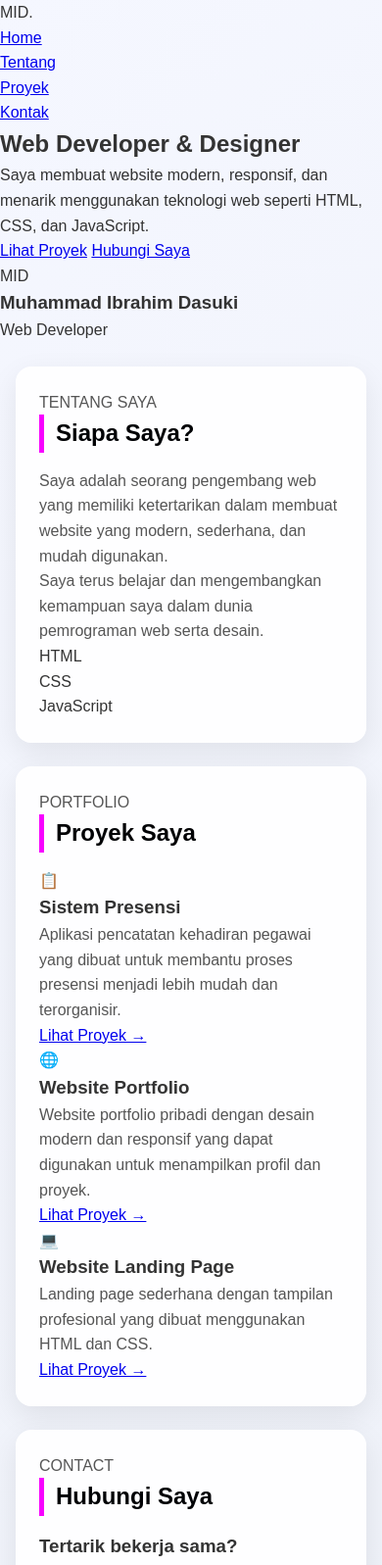
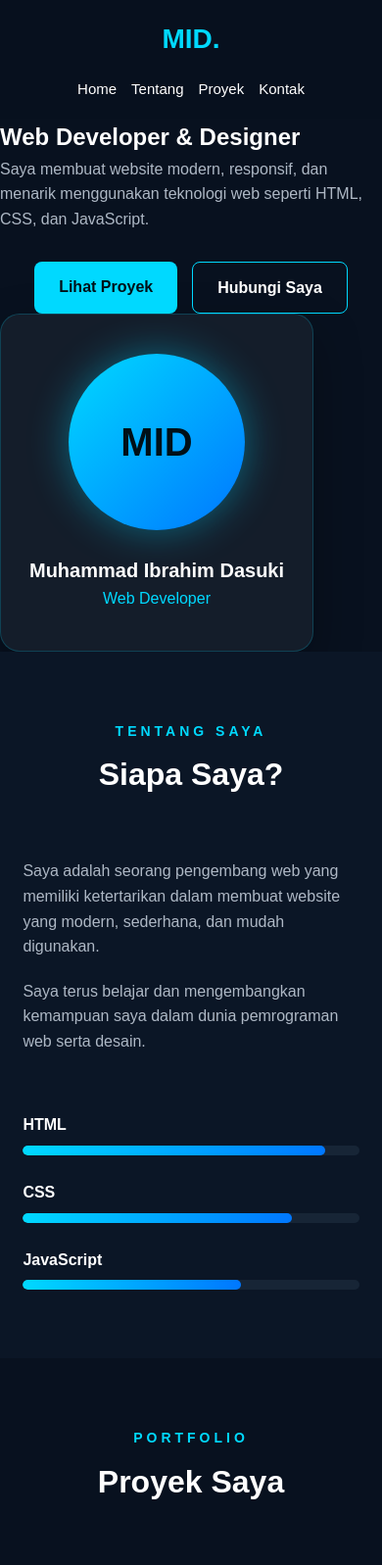
Before and after one commit to baimwong7978-droid/PORTOFOLIO, a plain HTML site: page index.html in a window 390 px wide. Shown: the top 1597 px of the page at 98% size. Drawn offline with Linux system fonts and the light colour scheme.

Commit message:
Revamp CSS styles and structure
Refactor CSS styles for improved layout and responsiveness.

```diff
--- a/style.css
+++ b/style.css
@@ -1,161 +1,521 @@
 /* =========================
-   RESET & GLOBAL
+   RESET
 ========================= */
+
 * {
     margin: 0;
     padding: 0;
     box-sizing: border-box;
+    scroll-behavior: smooth;
 }
 
 body {
-    font-family: Arial, sans-serif;
+    font-family: Arial, Helvetica, sans-serif;
+    background: #08111f;
+    color: white;
     line-height: 1.6;
-    color: #333;
-    background: linear-gradient(135deg, #f5f7ff, #eef1f8);
 }
 
+
 /* =========================
-   HEADER / HERO
+   NAVBAR
 ========================= */
-header {
-    background: linear-gradient(135deg, #280069, #5e008a52);
-    color: rgb(255, 255, 255);
-    padding: 5rem 2rem;
-    text-align: center;
-    position: relative;
-    overflow: hidden;
+
+nav {
+    position: fixed;
+    top: 0;
+    left: 0;
+
+    width: 100%;
+
+    display: flex;
+    justify-content: space-between;
+    align-items: center;
+
+    padding: 20px 8%;
+
+    background: rgba(8, 17, 31, 0.9);
+    backdrop-filter: blur(10px);
+
+    z-index: 1000;
 }
 
-/* Efek lingkaran dekorasi */
-header::before {
-    content: "";
-    position: absolute;
-    width: 250px;
-    height: 250px;
-    background: rgb(38, 0, 87);
-    border-radius: 50%;
-    top: -100px;
-    left: -80px;
+.logo {
+    font-size: 28px;
+    font-weight: bold;
+    color: #00d9ff;
 }
 
-header::after {
-    content: "";
-    position: absolute;
-    width: 300px;
-    height: 300px;
-    background: rgba(255, 255, 255, 0.08);
-    border-radius: 50%;
-    bottom: -150px;
-    right: -100px;
+nav ul {
+    display: flex;
+    gap: 30px;
+    list-style: none;
 }
 
-header h1 {
-    font-size: 2.8rem;
-    margin-bottom: 1rem;
-    position: relative;
-    z-index: 1;
+nav ul li a {
+    color: white;
+    text-decoration: none;
+    font-size: 15px;
+
+    transition: 0.3s;
 }
 
-header p {
-    font-size: 1.1rem;
-    color: #cfd8e3;
-    position: relative;
-    z-index: 1;
+nav ul li a:hover {
+    color: #00d9ff;
 }
+
+
+/* =========================
+   HERO
+========================= */
+
+header {
+    min-height: 100vh;
+
+    display: flex;
+    justify-content: space-between;
+    align-items: center;
+
+    padding: 120px 10% 80px;
+
+    background:
+        radial-gradient(
+            circle at 80% 30%,
+            rgba(0, 217, 255, 0.15),
+            transparent 30%
+        );
+}
+
+.hero-text {
+    max-width: 650px;
+}
+
+.hello {
+    color: #00d9ff;
+    font-weight: bold;
+    letter-spacing: 4px;
+    margin-bottom: 15px;
+}
+
+.hero-text h1 {
+    font-size: clamp(40px, 6vw, 75px);
+    line-height: 1.1;
+    margin-bottom: 15px;
+}
+
+.hero-text h1 span {
+    color: #00d9ff;
+}
+
+.hero-text h2 {
+    color: #aebdce;
+    font-size: 25px;
+    margin-bottom: 20px;
+}
+
+.description {
+    color: #aeb8c5;
+    max-width: 580px;
+    margin-bottom: 30px;
+}
+
+.buttons {
+    display: flex;
+    gap: 15px;
+    flex-wrap: wrap;
+}
+
+.btn,
+.btn-outline {
+    display: inline-block;
+
+    padding: 13px 25px;
+
+    border-radius: 8px;
+
+    text-decoration: none;
+    font-weight: bold;
+
+    transition: 0.3s;
+}
+
+.btn {
+    color: #001018;
+    background: #00d9ff;
+}
+
+.btn:hover {
+    transform: translateY(-3px);
+    box-shadow: 0 10px 30px rgba(0, 217, 255, 0.3);
+}
+
+.btn-outline {
+    color: white;
+    border: 1px solid #00d9ff;
+}
+
+.btn-outline:hover {
+    background: #00d9ff;
+    color: #001018;
+}
+
+
+/* =========================
+   PROFILE CARD
+========================= */
+
+.hero-card {
+    width: 320px;
+
+    padding: 40px 25px;
+
+    text-align: center;
+
+    background: rgba(255, 255, 255, 0.05);
+
+    border: 1px solid rgba(0, 217, 255, 0.2);
+
+    border-radius: 20px;
+
+    box-shadow: 0 20px 50px rgba(0, 0, 0, 0.3);
+}
+
+.profile-circle {
+    width: 180px;
+    height: 180px;
+
+    margin: auto;
+    margin-bottom: 25px;
+
+    display: flex;
+    justify-content: center;
+    align-items: center;
+
+    border-radius: 50%;
+
+    font-size: 40px;
+    font-weight: bold;
+
+    color: #001018;
+
+    background: linear-gradient(
+        135deg,
+        #00d9ff,
+        #0077ff
+    );
+
+    box-shadow:
+        0 0 40px rgba(0, 217, 255, 0.4);
+}
+
+.hero-card h3 {
+    font-size: 20px;
+}
+
+.hero-card p {
+    color: #00d9ff;
+}
+
 
 /* =========================
    SECTION
 ========================= */
+
 section {
-    max-width: 850px;
-    margin: 2.5rem auto;
-    padding: 2rem;
-    background: rgba(255, 255, 255, 0.95);
-    border-radius: 16px;
-    box-shadow: 0 10px 30px rgba(0, 0, 0, 0.08);
-    transition: 0.3s ease;
+    padding: 100px 10%;
 }
 
-/* Efek ketika mouse diarahkan */
-section:hover {
-    transform: translateY(-5px);
-    box-shadow: 0 15px 35px rgba(0, 0, 0, 0.12);
+.section-title {
+    text-align: center;
+    margin-bottom: 60px;
 }
 
-section h2 {
-    color: #000205;
-    font-size: 1.8rem;
-    margin-bottom: 1rem;
-    border-left: 5px solid #f700ff;
-    padding-left: 12px;
+.section-title p {
+    color: #00d9ff;
+    font-size: 14px;
+    letter-spacing: 4px;
+    font-weight: bold;
 }
 
-section p {
-    color: #555;
+.section-title h2 {
+    font-size: 40px;
+    margin-top: 8px;
 }
+
+
+/* =========================
+   ABOUT
+========================= */
+
+#about {
+    background: #0b1626;
+}
+
+.about-content {
+    display: grid;
+
+    grid-template-columns: 1fr 1fr;
+
+    gap: 60px;
+
+    max-width: 1000px;
+
+    margin: auto;
+}
+
+.about-text p {
+    color: #aeb8c5;
+    margin-bottom: 20px;
+}
+
+
+/* =========================
+   SKILLS
+========================= */
+
+.skills {
+    display: flex;
+    flex-direction: column;
+    gap: 25px;
+}
+
+.skill span {
+    display: block;
+    margin-bottom: 8px;
+    font-weight: bold;
+}
+
+.progress {
+    width: 100%;
+    height: 10px;
+
+    background: #172536;
+
+    border-radius: 10px;
+
+    overflow: hidden;
+}
+
+.progress-bar {
+    height: 100%;
+
+    border-radius: 10px;
+
+    background: linear-gradient(
+        90deg,
+        #00d9ff,
+        #0077ff
+    );
+}
+
+.html {
+    width: 90%;
+}
+
+.css {
+    width: 80%;
+}
+
+.js {
+    width: 65%;
+}
+
 
 /* =========================
    PROJECT
 ========================= */
-#projects ul {
-    padding-left: 1.5rem;
+
+.project-container {
+    display: grid;
+
+    grid-template-columns:
+        repeat(3, 1fr);
+
+    gap: 25px;
+
+    max-width: 1100px;
+
+    margin: auto;
 }
 
-#projects li {
-    margin-bottom: 1rem;
-    padding: 1rem;
-    background: #ffffff;
-    border-radius: 10px;
-    transition: 0.3s ease;
+.project-card {
+    padding: 30px;
+
+    background: #0e1b2d;
+
+    border: 1px solid #1c3148;
+
+    border-radius: 15px;
+
+    transition: 0.3s;
 }
 
-#projects li:hover {
-    background: #fafafa52;
-    transform: translateX(8px);
+.project-card:hover {
+    transform: translateY(-10px);
+
+    border-color: #00d9ff;
+
+    box-shadow:
+        0 15px 40px rgba(0, 217, 255, 0.12);
 }
 
-#projects strong {
-    color: #000000;
+.project-icon {
+    font-size: 40px;
+
+    margin-bottom: 20px;
 }
+
+.project-card h3 {
+    font-size: 22px;
+    margin-bottom: 12px;
+}
+
+.project-card p {
+    color: #9eacbb;
+
+    margin-bottom: 20px;
+}
+
+.project-card a {
+    color: #00d9ff;
+
+    text-decoration: none;
+
+    font-weight: bold;
+}
+
+
+/* =========================
+   CONTACT
+========================= */
+
+#contact {
+    background: #0b1626;
+}
+
+.contact-box {
+    max-width: 700px;
+
+    margin: auto;
+
+    padding: 50px;
+
+    text-align: center;
+
+    background: #0e1b2d;
+
+    border-radius: 20px;
+
+    border: 1px solid #1c3148;
+}
+
+.contact-box h3 {
+    font-size: 30px;
+    margin-bottom: 15px;
+}
+
+.contact-box p {
+    color: #aeb8c5;
+
+    margin-bottom: 30px;
+}
+
 
 /* =========================
    FOOTER
 ========================= */
+
 footer {
+    padding: 25px;
+
     text-align: center;
-    padding: 1.5rem;
-    margin-top: 3rem;
-    background: #3d00ad;
-    color: #cfd8e3;
+
+    color: #7e8c9c;
+
+    background: #050b13;
+
+    font-size: 14px;
 }
 
-footer p {
-    font-size: 0.9rem;
+
+/* =========================
+   RESPONSIVE
+========================= */
+
+@media (max-width: 850px) {
+
+    nav {
+        padding: 18px 5%;
+    }
+
+    nav ul {
+        gap: 15px;
+    }
+
+    header {
+        flex-direction: column;
+
+        text-align: center;
+
+        gap: 50px;
+
+        padding: 130px 5% 80px;
+    }
+
+    .description {
+        margin-left: auto;
+        margin-right: auto;
+    }
+
+    .buttons {
+        justify-content: center;
+    }
+
+    .about-content {
+        grid-template-columns: 1fr;
+
+        gap: 40px;
+    }
+
+    .project-container {
+        grid-template-columns: 1fr;
+    }
 }
 
-/* =========================
-   RESPONSIVE / HP
-========================= */
-@media (max-width: 600px) {
+
+@media (max-width: 550px) {
+
+    nav {
+        position: relative;
+
+        flex-direction: column;
+
+        gap: 15px;
+    }
+
+    nav ul {
+        flex-wrap: wrap;
+        justify-content: center;
+    }
 
     header {
-        padding: 4rem 1.5rem;
+        padding-top: 70px;
     }
 
-    header h1 {
-        font-size: 2rem;
-    }
-
-    header p {
-        font-size: 1rem;
+    .hero-card {
+        width: 100%;
+        max-width: 320px;
     }
 
     section {
-        margin: 1.5rem 1rem;
-        padding: 1.5rem;
+        padding: 70px 6%;
     }
 
-    section h2 {
-        font-size: 1.5rem;
+    .section-title h2 {
+        font-size: 32px;
+    }
+
+    .contact-box {
+        padding: 35px 20px;
     }
 }
```
